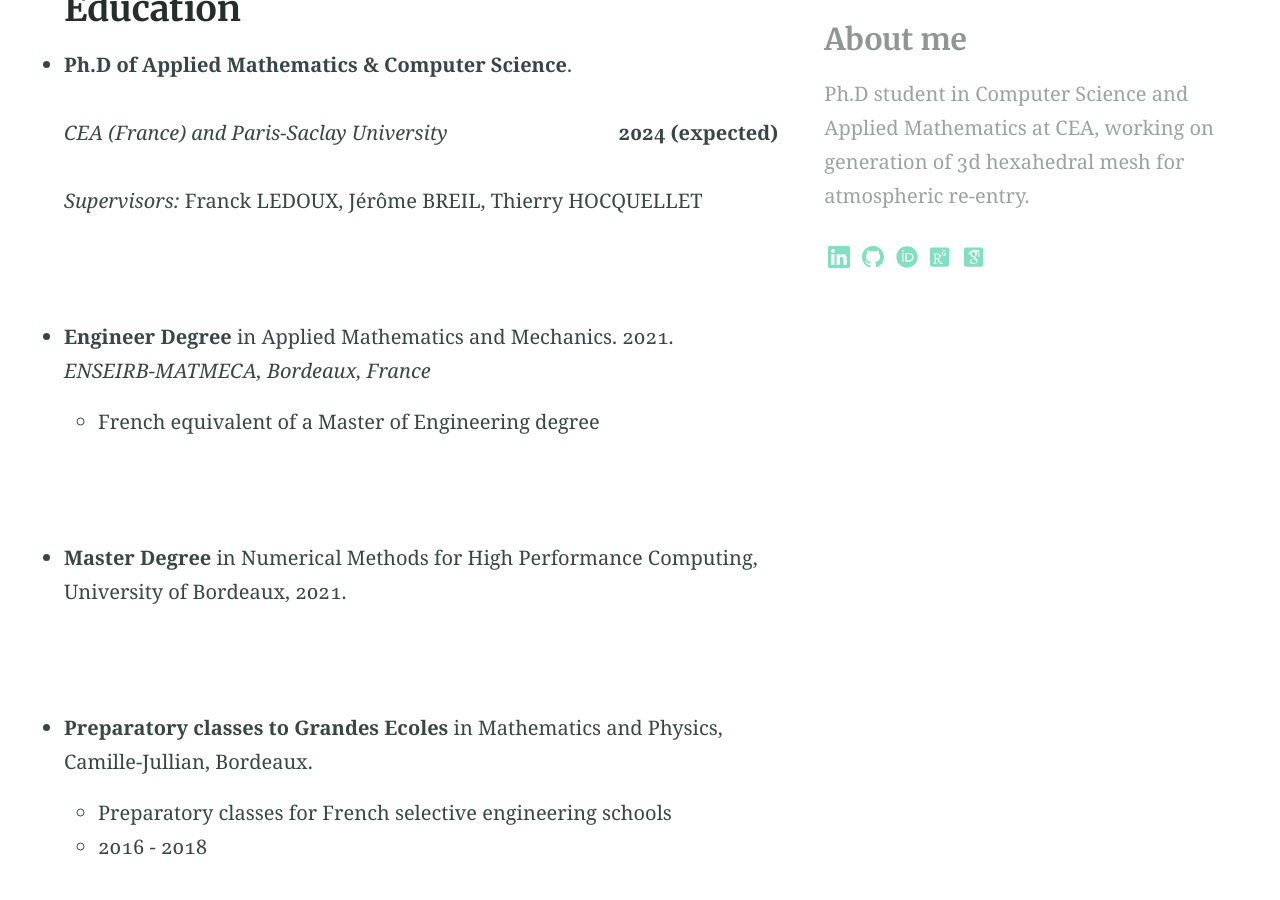
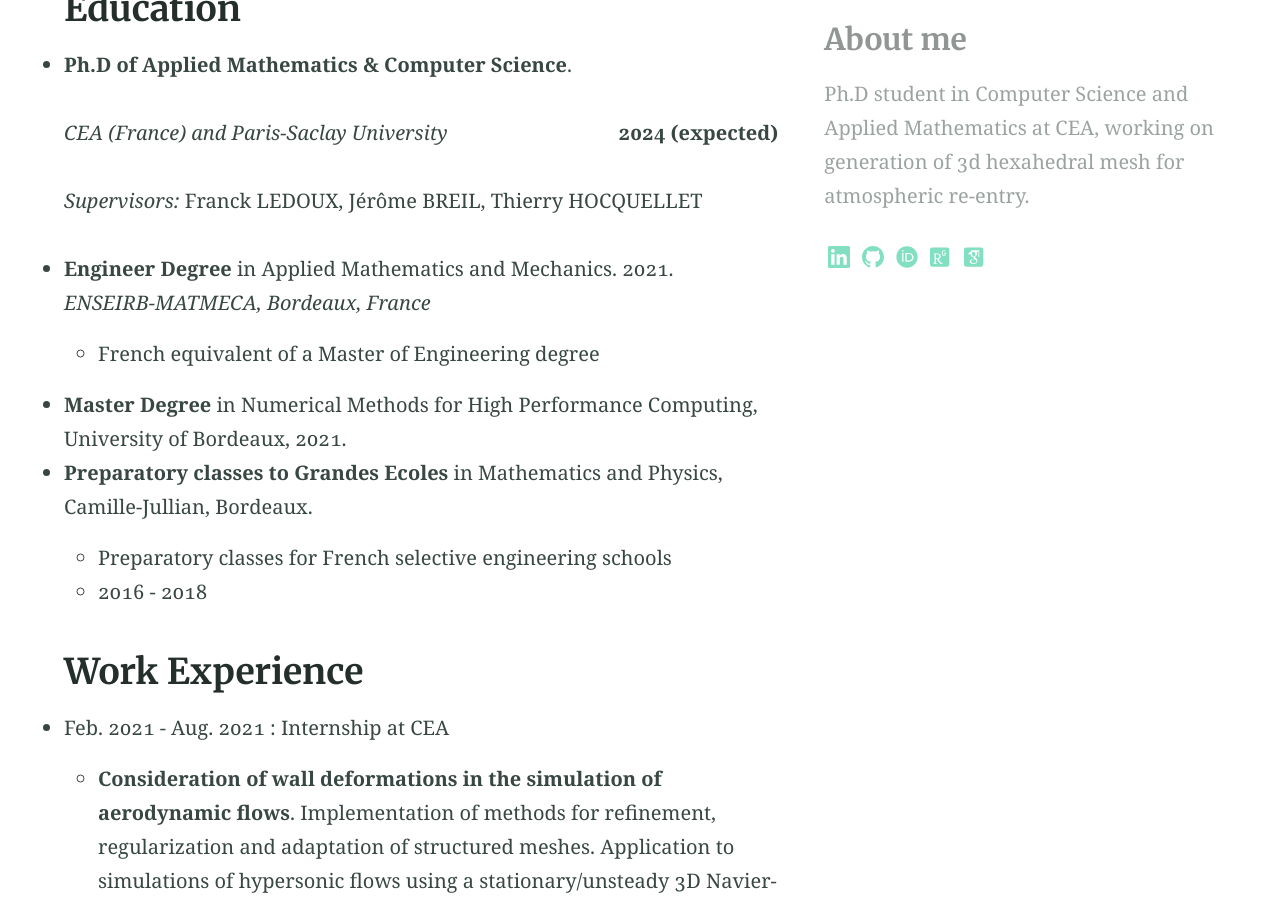
Before and after one commit to claireroche/claireroche.github.io, a Jekyll site: the page built from cv.md, in a window 1280 px wide and 900 px high, scrolled down 497 px. Built offline with Jekyll 4.4.1, drawn with Linux system fonts in a browser that asks for light colours; a style sheet for code colours, icons or effects is not loaded.

```diff
--- a/cv.md
+++ b/cv.md
@@ -18,18 +18,16 @@ aside: true
         <b>2024 (expected)</b>
     </span>
 </p>
-
 _Supervisors:_ Franck LEDOUX, Jérôme BREIL, Thierry HOCQUELLET
 
-&nbsp;
 * **Engineer Degree** in Applied Mathematics and Mechanics. 2021.
 _ENSEIRB-MATMECA, Bordeaux, France_
   * French equivalent of a Master of Engineering degree
 
-&nbsp;
+
 * **Master Degree** in Numerical Methods for High Performance Computing, University of Bordeaux, 2021.
 
-&nbsp;
+
 * **Preparatory classes to Grandes Ecoles** in Mathematics and Physics, Camille-Jullian, Bordeaux.
   * Preparatory classes for French selective engineering schools
   * 2016 - 2018
@@ -57,9 +55,9 @@ _ENSEIRB-MATMECA, Bordeaux, France_
 
 ## Skills
 
-|                               |                                                                                      |
-|:------------------------------|:-------------------------------------------------------------------------------------|
-| **Programming**               | Fortran 90, C++, Python, Git, Latex, TikZ, MarkDown                                  |
-| **Softwares**                 | CLion, gmds, Paraview, Visit, SU2 CFD                                                |
-| **Communication**&nbsp;&nbsp; | French (native), English (B2 - TOEIC:870), Spanish (beginner)                        |
-| **Other**                     | Mesh Generation, Numerical Analysis, Numerical Methods, Computational Fluid Dynamics |
+|                                  |                                                                                      |
+|:------------------------------------------|:-------------------------------------------------------------------------------------|
+| **Programming**                           | Fortran 90, C++, Python, Git, Latex, TikZ, MarkDown                                  |
+| **Softwares**                             | CLion, gmds, Paraview, Visit, SU2 CFD                                                |
+| **Communication**&nbsp;&nbsp;&nbsp;&nbsp; | French (native), English (B2 - TOEIC:870), Spanish (beginner)                        |
+| **Other**                                 | Mesh Generation, Numerical Analysis, Numerical Methods, Computational Fluid Dynamics |
```
